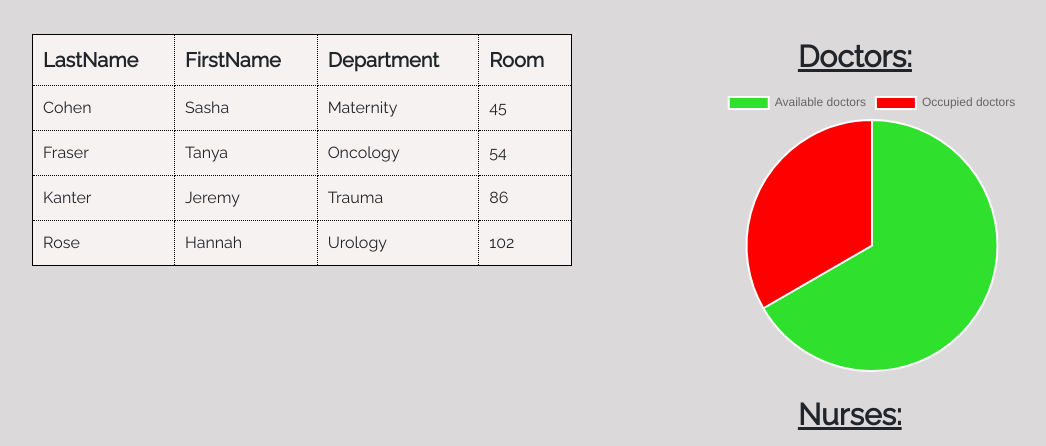
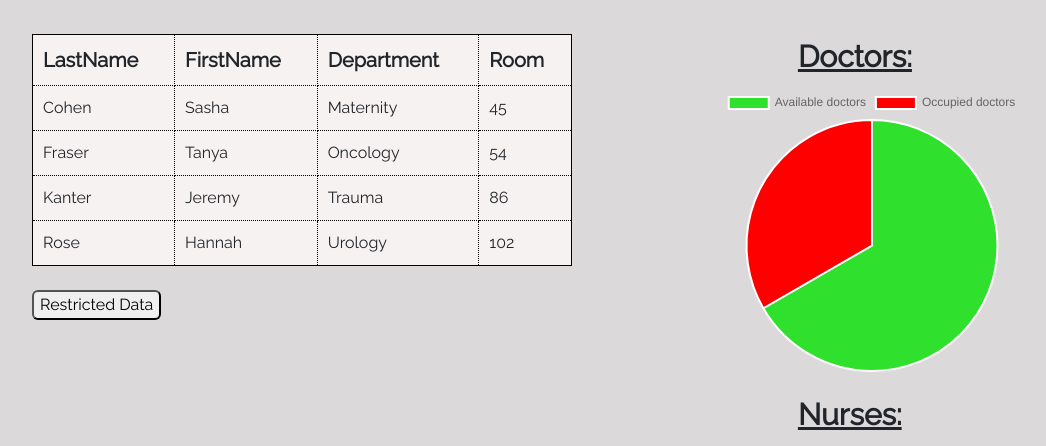
Before and after one commit to ssimons1/emergency-room-dashboard, a Django app: page / in a window 1280 px wide. Shown: the top 446 px of the page, without its empty margins (53-1099 px from the left). Run offline with Django 3.2, Linux system fonts and the light colour scheme; data comes from the database, SQL or seed files in the repository; both versions use the stored data as it was after the commit; some libraries are stand-ins or nearby versions.

Commit message:
#8
With the button link from homepage to restricted (via login if not logged in).

```diff
--- a/my_assignment/dashboard/templates/homepage.html
+++ b/my_assignment/dashboard/templates/homepage.html
@@ -5,6 +5,7 @@
 	<link rel="stylesheet" href="https://maxcdn.bootstrapcdn.com/bootstrap/4.0.0-beta/css/bootstrap.min.css" integrity="sha384-/Y6pD6FV/Vv2HJnA6t+vslU6fwYXjCFtcEpHbNJ0lyAFsXTsjBbfaDjzALeQsN6M" crossorigin="anonymous">
 	<script src="https://code.jquery.com/jquery-2.1.4.min.js" type="text/javascript"></script>
 	<link href="https://fonts.googleapis.com/css?family=Raleway" rel="stylesheet">
+	<script src="https://use.fontawesome.com/49e2270825.js"></script>
 	{% load staticfiles %}
 	<link rel='stylesheet' type="text/css" href="{% static 'homepage.css' %}">
 </head>
@@ -34,7 +35,10 @@
 						</div>
 					{% endif %}
 				</table>
-
+				<br>
+				<div class="restricted_button_div">
+				<a href="/restricted"><button id="restricted_button">Restricted Data</button></a>
+				</div>
 			</div>
 			<div class="col-md-6">
 				<div class="doctor row">
@@ -92,6 +96,12 @@
 		 	width: 100%;
 		 	overflow: scroll;
 		}
+
+		#restricted_button {
+			border-radius: 6px;
+			cursor: pointer;
+		}
+
 	</style>
 
 
@@ -136,7 +146,6 @@
 
 
 
-
 </script>
 
 
--- a/my_assignment/my_assignment/settings.py
+++ b/my_assignment/my_assignment/settings.py
@@ -71,8 +71,8 @@ TEMPLATES = [
 WSGI_APPLICATION = 'my_assignment.wsgi.application'
 
 #Login URLS
-
-LOGIN_URL = 'django.contrib.auth.views.login'
+# django.contrib.auth.views.login
+LOGIN_URL = '/login'
 LOGIN_REDIRECT_URL = '/restricted'
 
 
```
Also changed, not shown: my_assignment/db.sqlite3.
